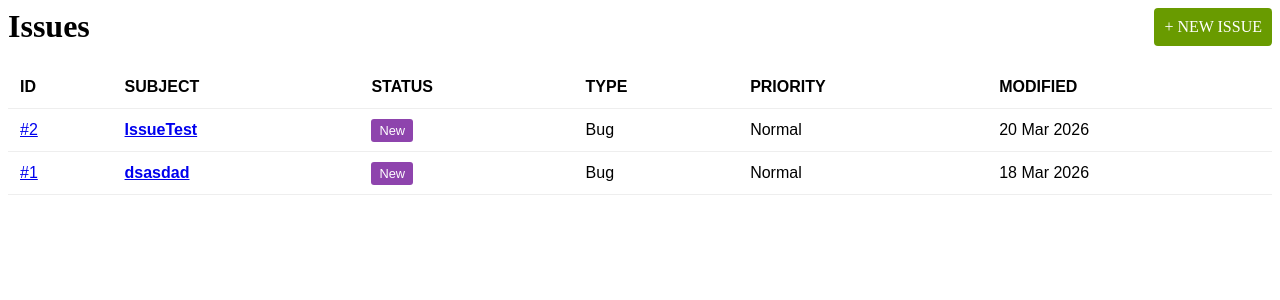
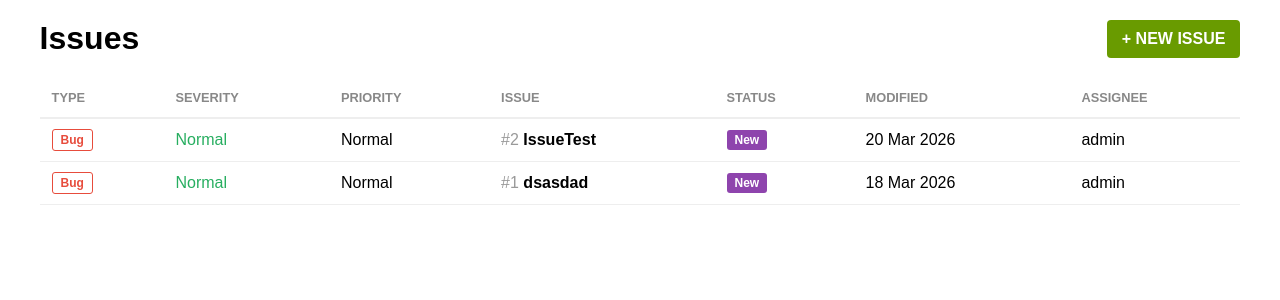
Before and after one commit to ChristianBarone/IssueTracker-Backend, a Django app: page / in a window 1280 px wide. Shown: the top 300 px of the page. Run offline with Django 3.2, Linux system fonts and the light colour scheme; data comes from the database, SQL or seed files in the repository.

Commit message:
S'afegeix llistas

```diff
--- a/src/issues/templates/issues/list.html
+++ b/src/issues/templates/issues/list.html
@@ -1,34 +1,57 @@
 <style>
-    table { width: 100%; border-collapse: collapse; font-family: sans-serif; }
-    th, td { padding: 12px; text-align: left; border-bottom: 1px solid #eee; }
-    .status-new { background: #8e44ad; color: white; padding: 4px 8px; border-radius: 3px; font-size: 0.8em; }
-    .btn-new { background: #699b00; color: white; padding: 10px; text-decoration: none; border-radius: 4px; float: right; }
+    .container { width: 95%; margin: 20px auto; font-family: sans-serif; }
+    table { width: 100%; border-collapse: collapse; background: white; }
+    th { text-align: left; padding: 12px; border-bottom: 2px solid #eee; color: #888; font-size: 0.8em; text-transform: uppercase; }
+    td { padding: 12px; border-bottom: 1px solid #eee; vertical-align: middle; }
+
+    /* Colors tipus Taiga */
+    .badge { padding: 3px 8px; border-radius: 3px; font-size: 0.75em; font-weight: bold; color: white; }
+    .status-new { background: #8e44ad; } /* Lila */
+    .type-bug { color: #e74c3c; border: 1px solid #e74c3c; } /* Vermell */
+    .sev-normal { color: #27ae60; } /* Verd */
+
+    .btn-new { background: #699b00; color: white; padding: 10px 15px; text-decoration: none; border-radius: 4px; float: right; font-weight: bold; }
 </style>
 
+<div class="container">
     <a href="{% url 'issue_create' %}" class="btn-new">+ NEW ISSUE</a>
     <h1>Issues</h1>
 
     <table>
         <thead>
         <tr>
-            <th>ID</th>
-            <th>SUBJECT</th>
-            <th>STATUS</th>
-            <th>TYPE</th>
-            <th>PRIORITY</th>
-            <th>MODIFIED</th>
+            <th>Type</th>
+            <th>Severity</th>
+            <th>Priority</th>
+            <th>Issue</th>
+            <th>Status</th>
+            <th>Modified</th>
+            <th>Assignee</th>
         </tr>
         </thead>
         <tbody>
         {% for issue in issues %}
         <tr>
-            <td><a href="{% url 'issue_detail' issue.id %}">#{{ issue.id }}</a></td>
-            <td><strong><a href="{% url 'issue_detail' issue.id %}">{{ issue.subject }}</a></strong></td>
-            <td><span class="status-new">{{ issue.status }}</span></td>
-            <td>{{ issue.issue_type }}</td>
+            <td><span class="badge type-bug">{{ issue.issue_type }}</span></td>
+            <td><span class="sev-normal">{{ issue.issue_severity }}</span></td>
             <td>{{ issue.priority }}</td>
+            <td>
+                <span style="color: #999;">#{{ issue.id }}</span>
+                <strong>{{ issue.subject }}</strong>
+            </td>
+            <td><span class="badge status-new">{{ issue.status }}</span></td>
             <td>{{ issue.modified_at|date:"d M Y" }}</td>
+            <td>
+                {% if issue.assignee %}
+                {{ issue.assignee.username }}
+                {% else %}
+                ---
+                {% endif %}
+            </td>
         </tr>
+        {% empty %}
+        <tr><td colspan="7">No hi ha issues encara.</td></tr>
         {% endfor %}
         </tbody>
     </table>
+</div>
```
Lines whose indentation alone changed are shown as unchanged.
